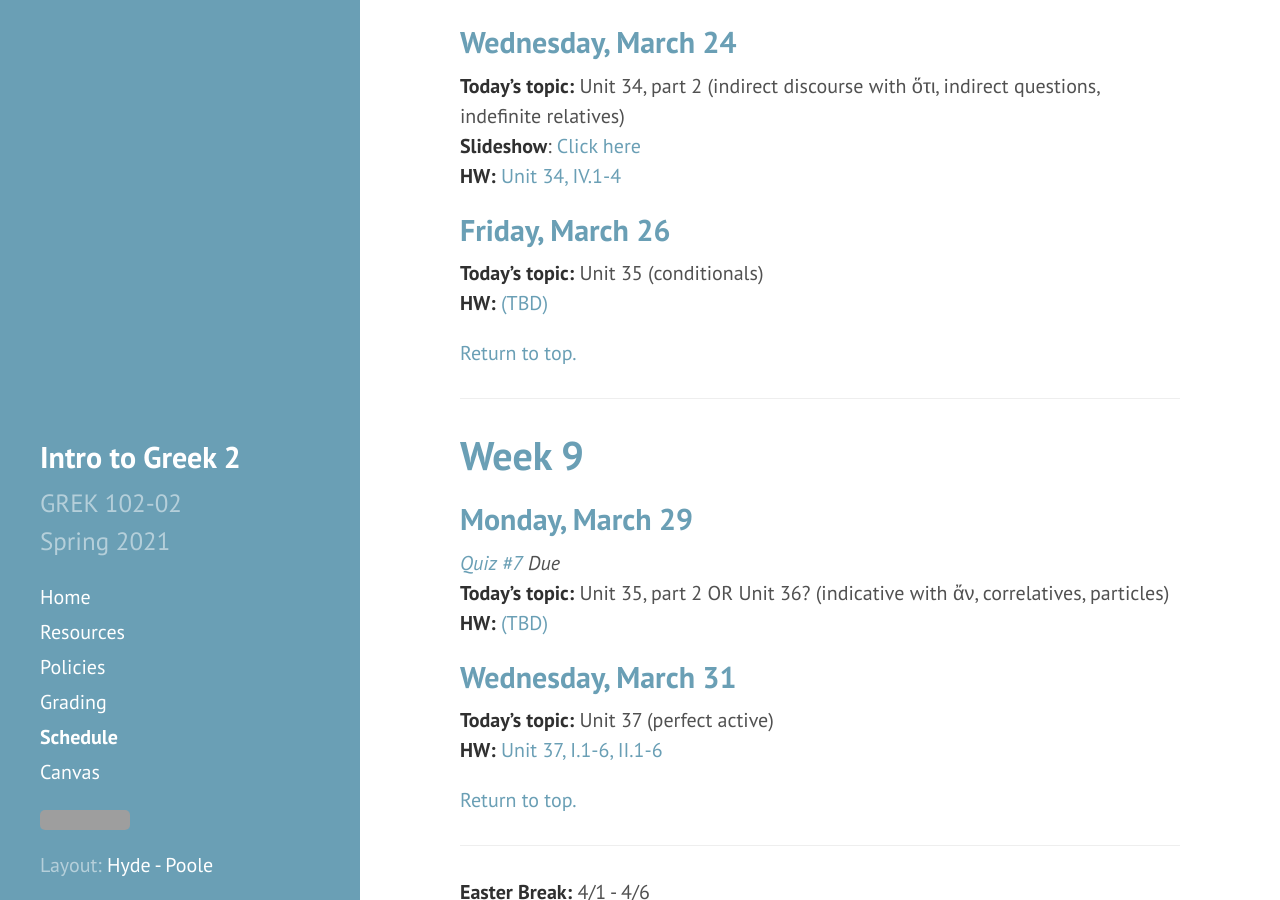
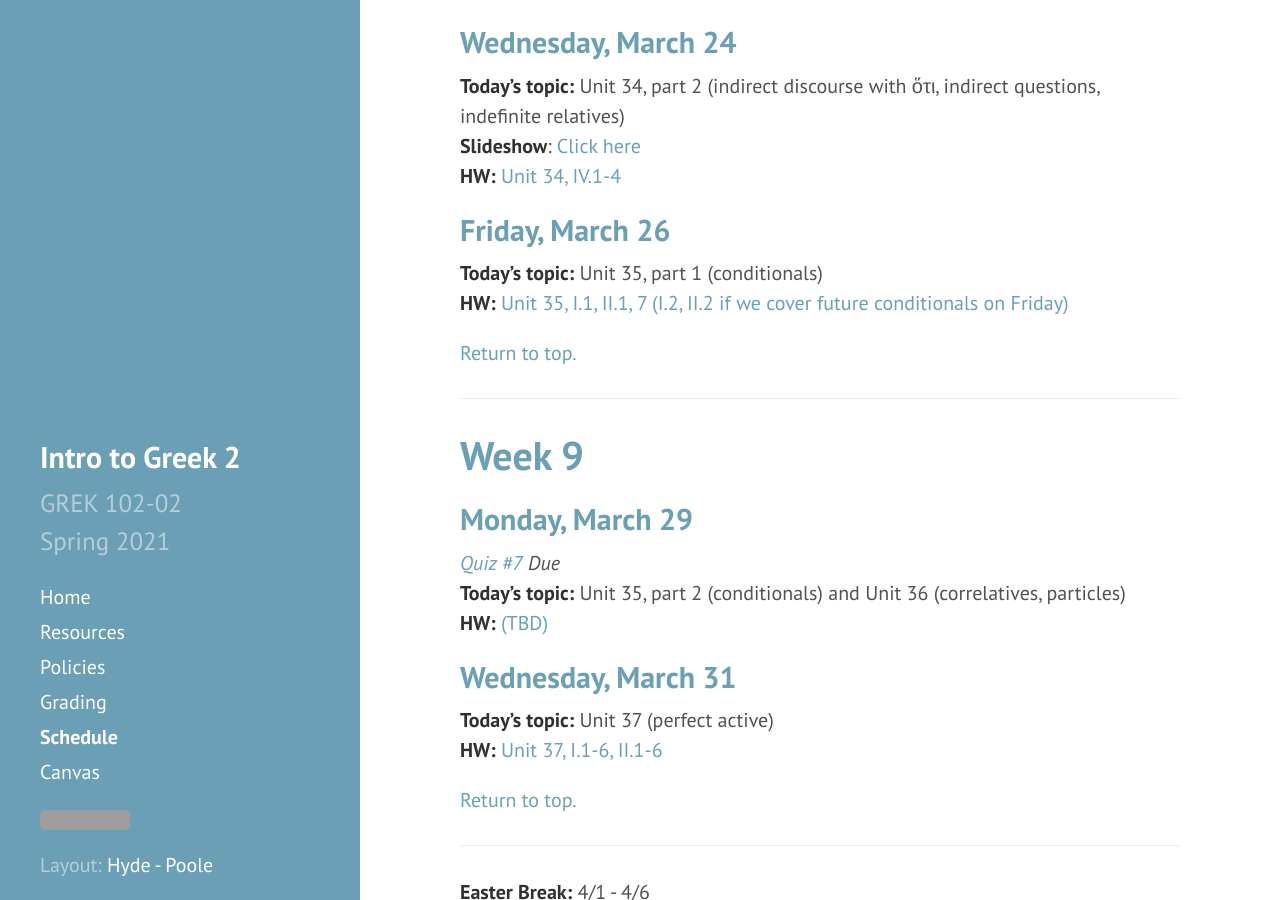
Before and after one commit to DLibatique/GREK102-S21, a Jekyll site: the page built from _pages/schedule.md, in a window 1280 px wide and 900 px high, scrolled down 5566 px. Built offline with Jekyll 4.4.1, drawn with Linux system fonts in a browser that asks for light colours; grey boxes are pictures that could not be loaded.

Commit message:
updated schedule

```diff
--- a/_pages/schedule.md
+++ b/_pages/schedule.md
@@ -207,8 +207,8 @@ Exam #1 Review Day
 **HW:** [Unit 34, IV.1-4](https://hc.instructure.com/courses/3462/assignments/28232)
 
 ## Friday, March 26
-**Today's topic:** Unit 35 (conditionals)
-**HW:** [(TBD)](https://hc.instructure.com/courses/3462/assignments/28233)
+**Today's topic:** Unit 35, part 1 (conditionals)
+**HW:** [Unit 35, I.1, II.1, 7 (I.2, II.2 if we cover future conditionals on Friday)](https://hc.instructure.com/courses/3462/assignments/28233)
 
 [Return to top.](#top)
 
@@ -218,7 +218,7 @@ Exam #1 Review Day
 
 ## Monday, March 29
 [*Quiz #7*](https://hc.instructure.com/courses/3462/assignments/30885) *Due*
-**Today's topic:** Unit 35, part 2 OR Unit 36? (indicative with ἄν, correlatives, particles)
+**Today's topic:** Unit 35, part 2 (conditionals) and Unit 36 (correlatives, particles)
 **HW:** [(TBD)](https://hc.instructure.com/courses/3462/assignments/28234)
 
 
```
